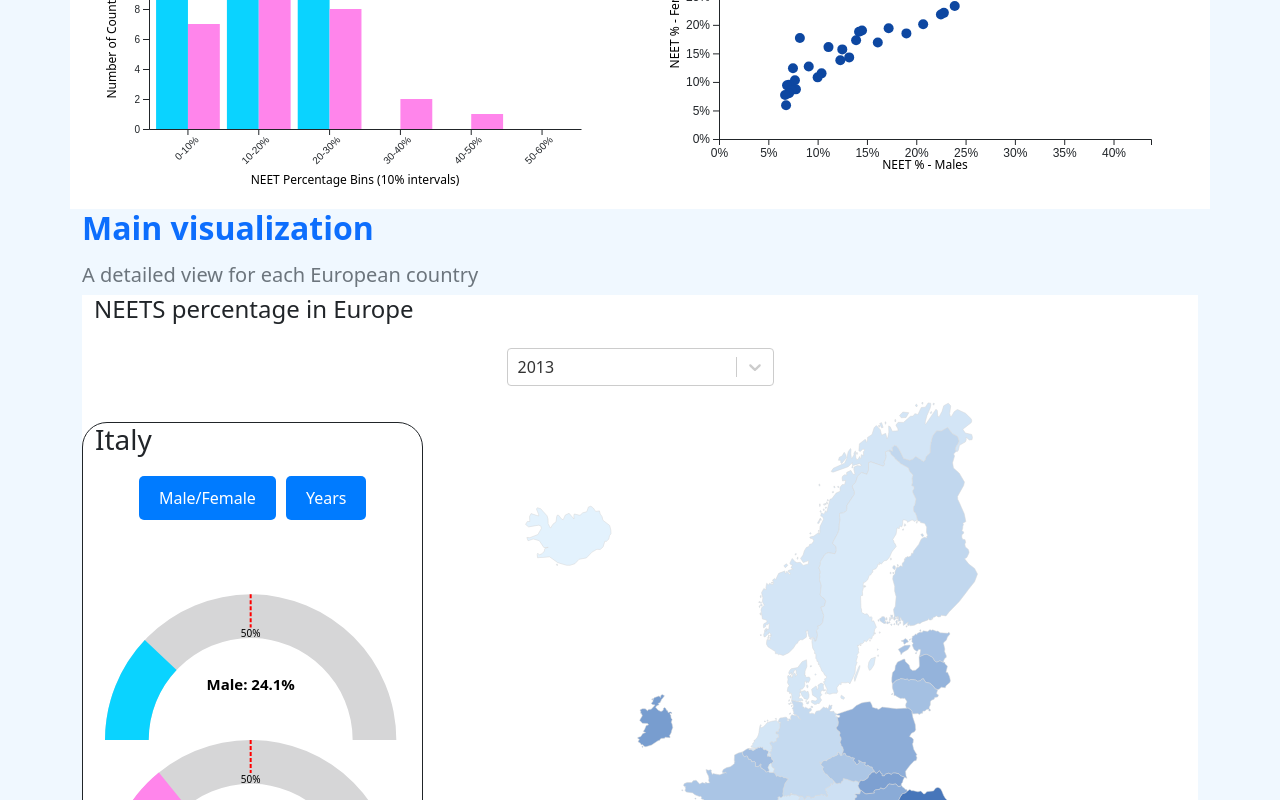
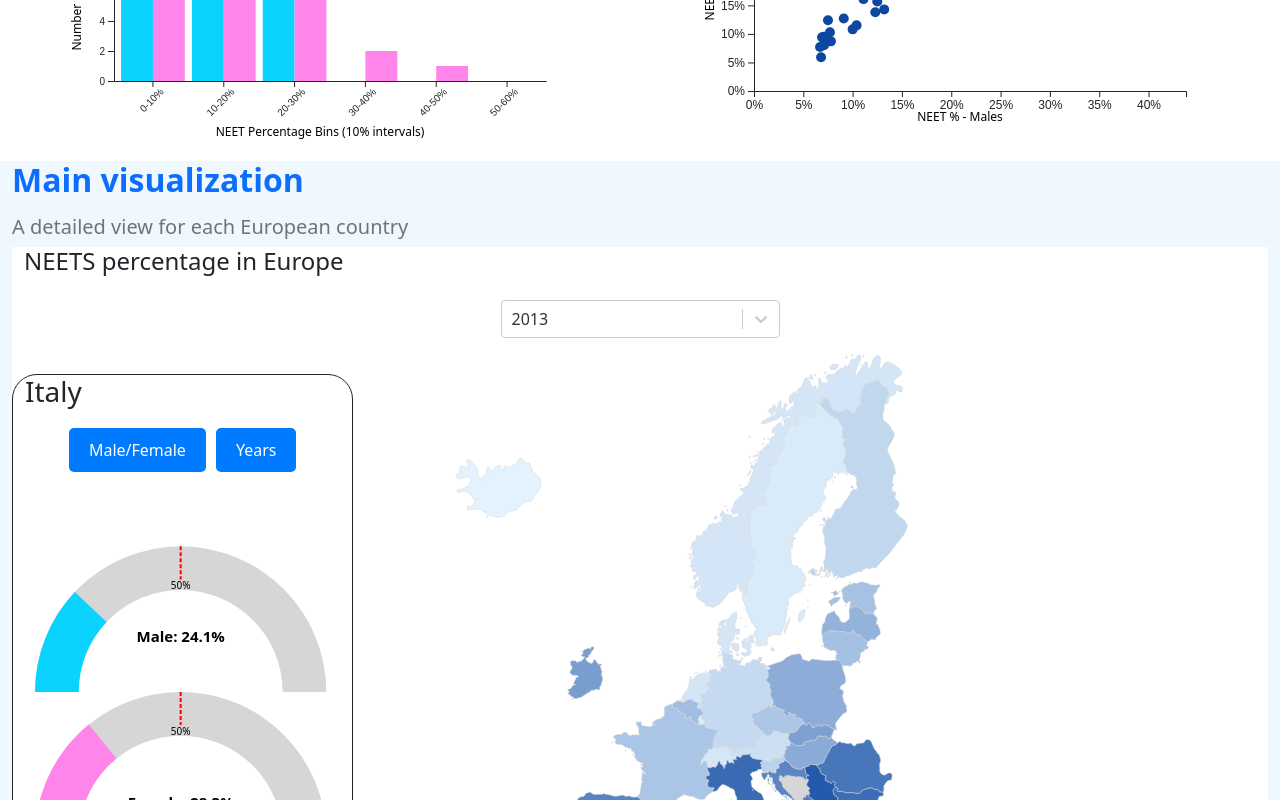
Before and after one commit to Sasmukni/GoodSoupDataVis, a React (Create React App) app: page /#/project/NEET in a window 1280 px wide. Shown: the part 1587-2387 px from the top of the page. Built offline with nearby package versions, Linux system fonts and the light colour scheme.

Commit message:
fix page layout

```diff
--- a/src/project/routes/projectHome.js
+++ b/src/project/routes/projectHome.js
@@ -46,7 +46,7 @@ function ProjectHome() {
                 <h2 className="h5 text-secondary mt-3">Linechart showing max, average and min temperature over time</h2>
             </div>
         </header>
-        <div className="container my-3">
+        <div className="container-fluid my-3">
             <div className='row white'>
                 <div className='col-8'>
                     <h2 className="text-primary fw-bold mb-3">Introduction</h2>
--- a/src/project/routes/subsidiaryPage.js
+++ b/src/project/routes/subsidiaryPage.js
@@ -42,7 +42,7 @@ function SubsidiaryPage() {
             <h2 className="h5 text-secondary mt-3">Linechart showing max, average and min temperature over time</h2>
             </div>
         </header>
-        <div className="container my-3">
+        <div className="container-fluid my-3">
             <h2 className="h2 fw-bold text-primary mb-3">Introduction</h2>
             <h3 className="h5 text-secondary mt-3">A general view of the data</h3>
             <div className='row white'>
```
